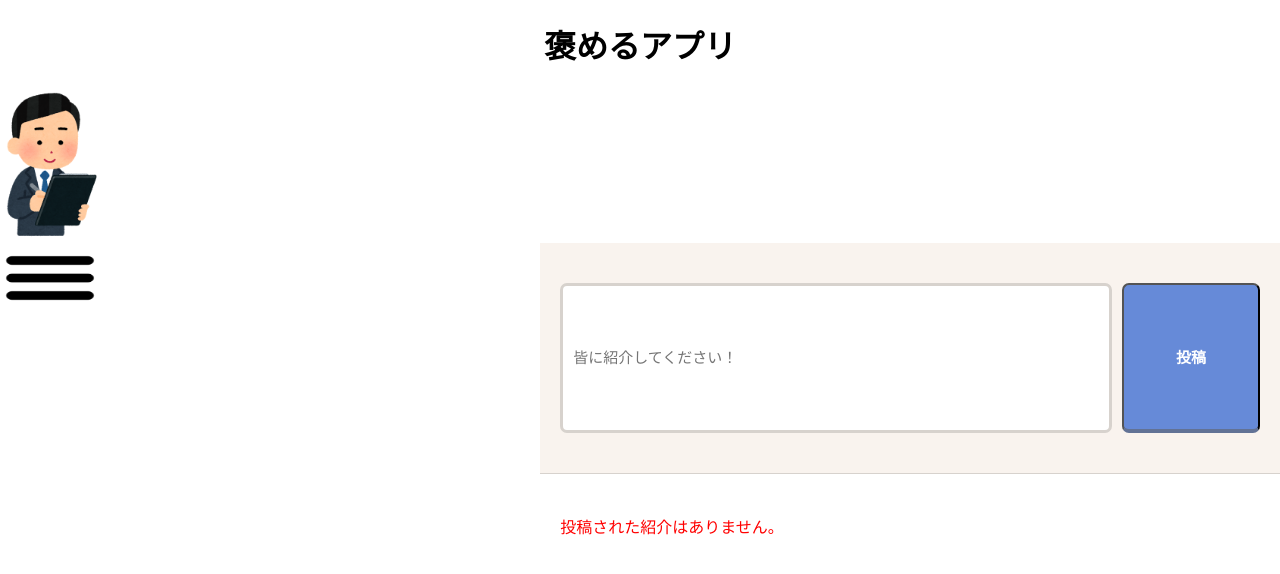
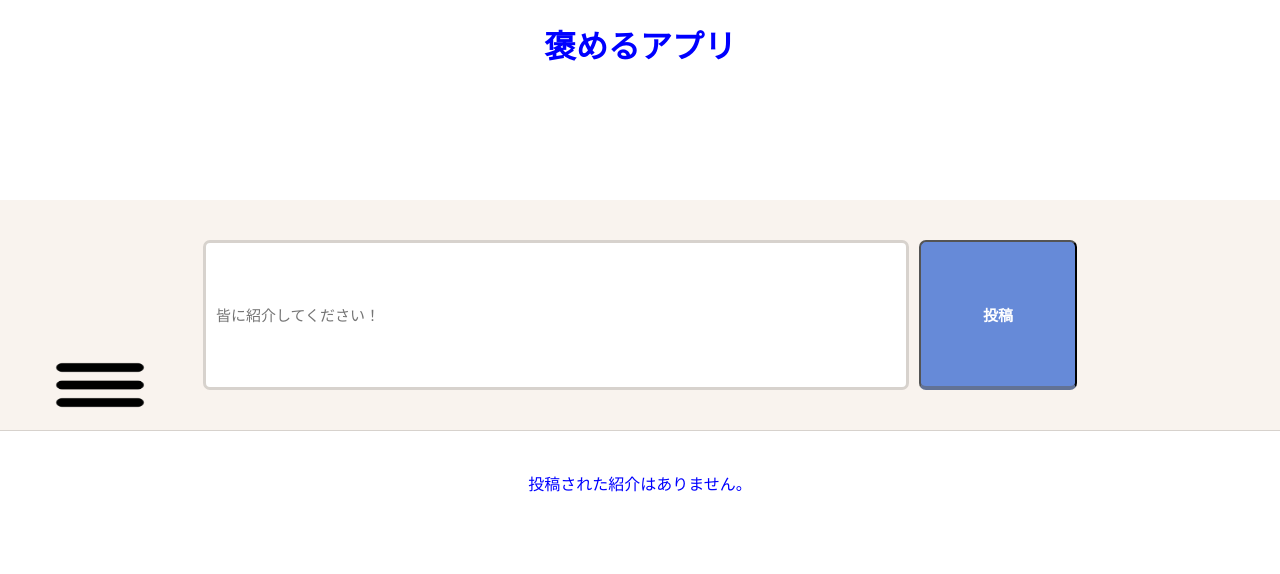
Before and after one commit to youha1323/todo-app, a React (Create React App) app: page / in a window 1280 px wide. Shown: the top 574 px of the page. Built offline with nearby package versions, Linux system fonts and the light colour scheme.

Commit message:
[style]:viewの整理

```diff
--- a/src/App.css
+++ b/src/App.css
@@ -10,7 +10,7 @@ h1 {
 }
 
 .inner {
-  max-width: 700px;
+  max-width: max-content;
   margin: 0 auto;
 }
 
@@ -32,10 +32,12 @@ h1 {
 
 .post-list li.done span {
   text-decoration: line-through;
+
 }
 
 .post-list li label {
-  width: calc(100% - 100px);
+  width: 1200px;
+  height: 50px;
   display: block;
   cursor: pointer;
 }
@@ -71,7 +73,7 @@ h1 {
 }
 .input-form .input {
   height:150px;
-  width: 80%;
+  width: 800px;
   font-size: 15px;
   outline: none;
   border: solid 3px #d7d2cd;
@@ -127,6 +129,13 @@ h1 {
 .btn.is-delete {
   background-color: #d86681;
   border-bottom-color: #956270;
+}
+
+.Menu-btn {
+  position: absolute;
+
+  margin-top: 150px;
+  margin-left: 50px;
 }
 
 .checkbox-input {
--- a/src/components/App.tsx
+++ b/src/components/App.tsx
@@ -1,23 +1,21 @@
-import React, {useState} from 'react';
-import  User  from './User';
+import React from 'react';
+//import  User  from './User';
 import '../App.css';
-import PraiseTemplate from '../components/Templates/PraiseTemplate'
-import Jack from '../img/Jack.png';
-//import styled from 'styled-components';
+import PraiseTemplate from '../components/Templates/PraiseTemplate';
+//import Jack from '../img/Jack.png';
+
 
 
 const App: React.FC = () => {
 
-  const user1 = new User("Jack");
+  //const user1 = new User("Jack");
   //const user2 = new User("Ami");
   //const user3 = new User("Tom");
-  var img = new Image();
-  img.src = 'Jack.png';
+ // var img = new Image();
+ // img.src = 'Jack.png';
 
   return(
     <div>
-      <h1>褒めるアプリ</h1>
-      <img src={Jack} width="100" height="150"/>
       <PraiseTemplate />
     </div>
   )
--- a/src/components/Area/PostArea.tsx
+++ b/src/components/Area/PostArea.tsx
@@ -3,6 +3,7 @@ import PostInput from '../PostInput';
 import PostList from '../PostList';
 import { Post } from '../../Types';
 import GridArea from '../../styles/GridArea';
+import Menu from '../Menu';
 //import styled from 'styled-components';
 
 type Props = {
@@ -20,6 +21,7 @@ const PostArea: React.FC<Props> = (props) => {
   return(
     <div>
       <GridArea area={area}>
+         <Menu />
          <PostInput posts={posts} setPosts={setPosts} />
          <PostList posts={posts} setPosts={setPosts}/>
       </GridArea>
--- a/src/components/Area/UserArea.tsx
+++ b/src/components/Area/UserArea.tsx
@@ -1,18 +1,17 @@
 import React from 'react';
-import Menu from '../Menu';
 import GridArea from 'src/styles/GridArea';
 
 type Props = {
-  area: string
+  area: string;
 }
+
 const UserArea: React.FC<Props> = (props) => {
-
   const {area} = props;
 
   return(
     <div>
       <GridArea area = {area}>
-        <Menu />
+        <h1>褒めるアプリ</h1>
       </GridArea>
     </div>
   );
--- a/src/components/Menu.tsx
+++ b/src/components/Menu.tsx
@@ -1,6 +1,5 @@
 import React, {useState, useRef, useEffect} from 'react';
 import Button from '../img/Button.png';
-
 
 const Menu = () => {
   const [isOpen, setIsOpen] = useState(false)
@@ -11,8 +10,8 @@ const Menu = () => {
   }, [isOpen])
 
   return (
-    <div>
-      <img src={Button} width="100" height="70" onClick={() => setIsOpen(isOpen ? false : true)} />
+    <div className = "Menu-btn">
+      <img  src={Button} alt="Button TAG" width="100" height="70" onClick={() => setIsOpen(isOpen ? false : true)} />
       {isOpen &&
         <ul
           onBlur={() => setTimeout(() => setIsOpen(false), 100)}
--- a/src/components/Templates/PraiseTemplate.tsx
+++ b/src/components/Templates/PraiseTemplate.tsx
@@ -4,8 +4,8 @@ import PostArea from '../Area/PostArea';
 import UserArea from '../Area/UserArea';
 
 enum Area {
+  UserArea = 'UserArea',
   PostArea = 'PostArea',
-  UserArea = 'UserArea',
 }
 
 // Gridの設定をし、areaを指定してOrganismsを呼び出す
@@ -23,7 +23,9 @@ export default PraiseTemplate;
 
 const GridLayout = styled.div`
   display: grid;
-  grid-template-colums: 30px 70px;
+  grid-template-rows: 200px 1fr;
+
   grid-template-areas:
-  "UserArea PostArea"
-`
+  " UserArea "
+  " PostArea "
+`;
--- a/src/components/User.tsx
+++ b/src/components/User.tsx
@@ -9,5 +9,4 @@ export default class User  {
     this.clap=100;
     this.applause=0;
   }
-
 }
--- a/src/styles/GridArea.ts
+++ b/src/styles/GridArea.ts
@@ -6,8 +6,8 @@ type Props = {
 
 const GridArea = styled.div<Props>(props => `
   grid-area: ${props.area};
-  position: relative;
-  color: red;
+
+  color: blue;
 `);
 
 export default GridArea;
```
